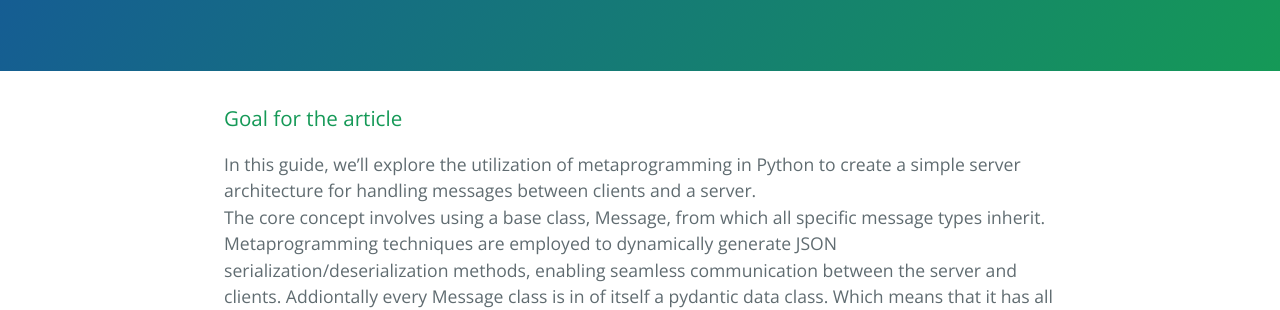
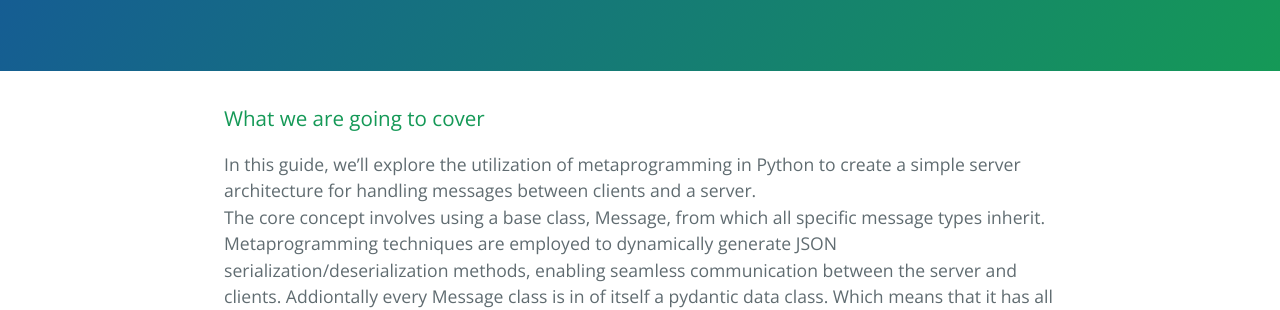
Before and after one commit to learning-software-engineering/learning-software-engineering.github.io, a Jekyll site: the page built from Topics/Tech_Stacks/Metaprogramming.md, in a window 1280 px wide and 900 px high. Shown: the part 235-545 px from the top of the window. Built offline with Jekyll 4.4.1, drawn with Linux system fonts in a browser that asks for light colours; our own code applies the rules of GitHub Pages for plain Markdown files.

Commit message:
Update Metaprogramming.md
changed the header name

```diff
--- a/Topics/Tech_Stacks/Metaprogramming.md
+++ b/Topics/Tech_Stacks/Metaprogramming.md
@@ -1,4 +1,4 @@
-### Goal for the article
+### What we are going to cover
 In this guide, we'll explore the utilization of metaprogramming
 in Python to create a simple server architecture for handling messages between clients and a server.
 The core concept involves using a base class, Message,
```
